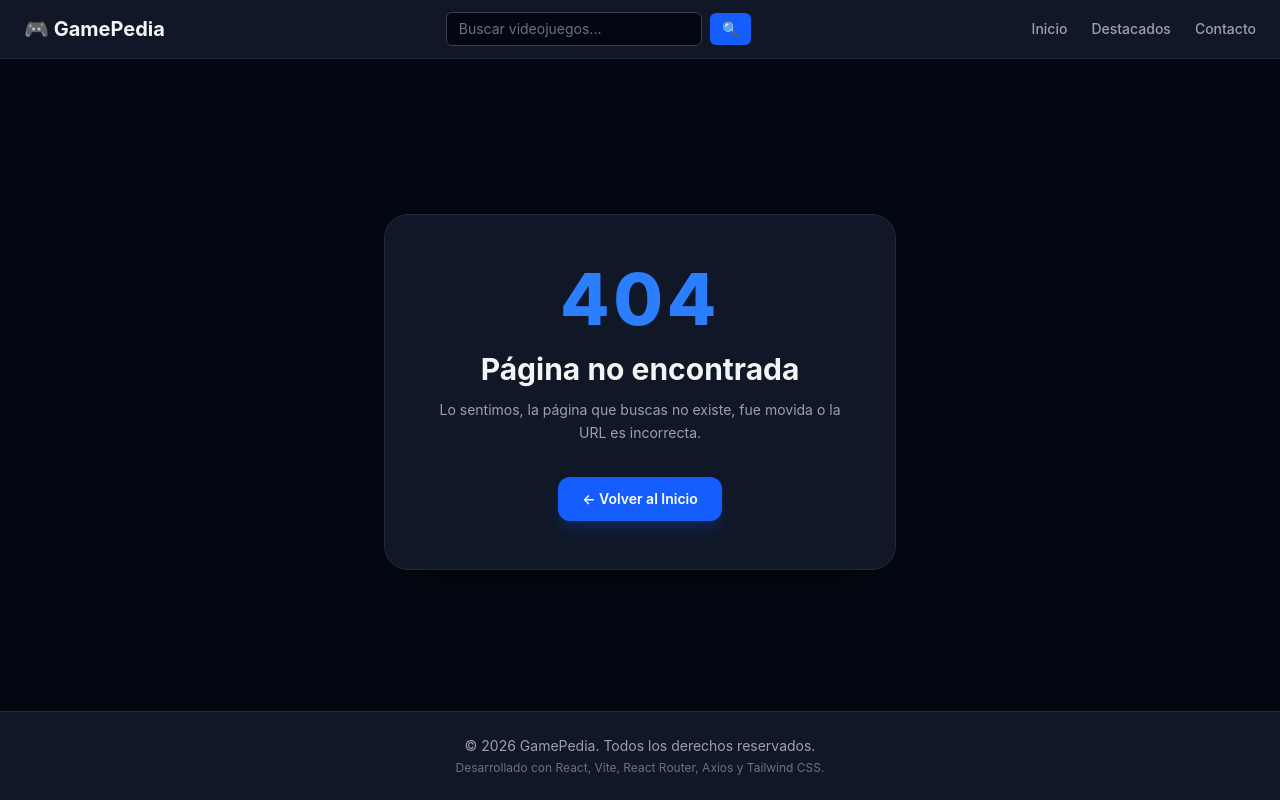
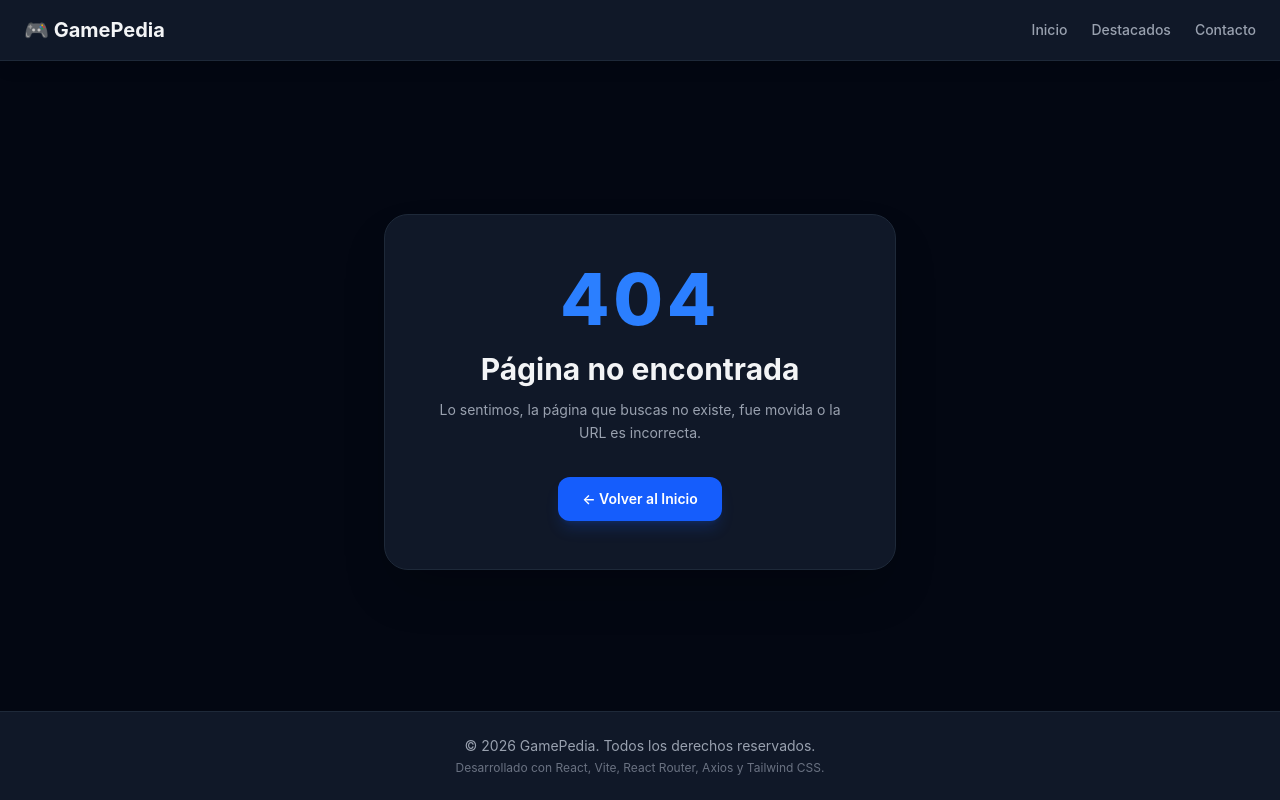
Before and after one commit to AstraLord007/game-pedia, a React (Vite) app: page /game-pedia/contacto in a window 1280 px wide. Built offline with nearby package versions, Linux system fonts and the light colour scheme.

Commit message:
fix: ajusta el espaciado superior y la visibilidad del buscador en el navbar

```diff
--- a/src/components/Navbar.jsx
+++ b/src/components/Navbar.jsx
@@ -1,5 +1,5 @@
 import { useState, useEffect } from 'react';
-import { Link, NavLink, useNavigate, useSearchParams } from 'react-router-dom';
+import { Link, NavLink, useNavigate, useSearchParams, useLocation } from 'react-router-dom';
 
 export default function Navbar() {
     const [searchParams] = useSearchParams();
@@ -7,6 +7,10 @@ export default function Navbar() {
 
     const [searchTerm, setSearchTerm] = useState(currentSearch);
     const navigate = useNavigate();
+    const location = useLocation();
+
+    // Saber si estamos exactamente en la página de inicio
+    const isHome = location.pathname === '/';
 
     // Sincronizar el input si cambian los parámetros de la URL externamente
     useEffect(() => {
@@ -18,10 +22,8 @@ export default function Navbar() {
         setSearchTerm(value);
 
         if (value.trim() === '') {
-            // Si borra todo, volvemos a la raíz sin parámetros para mostrar todo el catálogo
             navigate('/');
         } else {
-            // Si escribe, actualizamos la búsqueda en tiempo real
             navigate(`/?search=${encodeURIComponent(value.trim())}`);
         }
     };
@@ -36,19 +38,20 @@ export default function Navbar() {
     };
 
     return (
-        <nav className="fixed top-0 left-0 w-full z-50 flex items-center justify-between px-6 py-3 bg-gray-900 border-b border-gray-800 shadow-lg">
+        <nav className="fixed top-0 left-0 w-full z-50 flex items-center justify-between px-6 py-4 bg-gray-900 border-b border-gray-800 shadow-lg">
             {/* Logotipo / Título */}
             <h2 className="text-xl font-bold text-gray-100 m-0">
                 <Link to="/" className="hover:text-blue-400 transition-colors">🎮 GamePedia</Link>
             </h2>
 
-            {/* Formulario de Búsqueda */}
+            {/* Formulario de Búsqueda (Solo se muestra en el Home) */}
+            {isHome ? (
                 <form onSubmit={handleSearchSubmit} className="flex gap-2 items-center mx-4">
                     <input
                         type="text"
                         placeholder="Buscar videojuegos..."
                         value={searchTerm}
-                    onChange={handleSearchChange} // Usamos la nueva función reactiva
+                        onChange={handleSearchChange}
                         className="px-3 py-1.5 text-sm bg-gray-950 border border-gray-700 rounded-md text-gray-100 placeholder-gray-500 focus:outline-none focus:ring-2 focus:ring-blue-600 w-40 sm:w-64"
                     />
                     <button
@@ -58,6 +61,9 @@ export default function Navbar() {
                         🔍
                     </button>
                 </form>
+            ) : (
+                <div className="mx-4"></div> /* Espaciador para mantener el diseño equilibrado */
+            )}
 
             {/* Enlaces de Navegación con NavLink */}
             <div className="flex gap-6 text-sm font-medium">
--- a/src/pages/HomeApi.jsx
+++ b/src/pages/HomeApi.jsx
@@ -59,7 +59,7 @@ export default function HomeApi() {
     }
 
     return (
-        <div className="max-w-7xl mx-auto pb-12 pt-16"> {/* Añadido pt-16 por si el navbar es fixed */}
+        <div className="max-w-7xl mx-auto pb-10 pt-1">
             {/* Encabezado y Filtros */}
             <header className="mb-8 border-b border-gray-800 pb-4">
                 <div className="flex flex-col md:flex-row md:items-center md:justify-between gap-4">
@@ -85,8 +85,8 @@ export default function HomeApi() {
                                 key={category}
                                 onClick={() => setSelectedCategory(category)}
                                 className={`text-xs px-3 py-1.5 rounded-lg border font-medium transition-colors cursor-pointer ${selectedCategory === category
-                                        ? 'bg-blue-600 text-white border-blue-500'
-                                        : 'bg-gray-900 text-gray-400 border-gray-800 hover:border-gray-700 hover:text-gray-200'
+                                    ? 'bg-blue-600 text-white border-blue-500'
+                                    : 'bg-gray-900 text-gray-400 border-gray-800 hover:border-gray-700 hover:text-gray-200'
                                     }`}
                             >
                                 {category}
```
Lines whose indentation alone changed are shown as unchanged.
